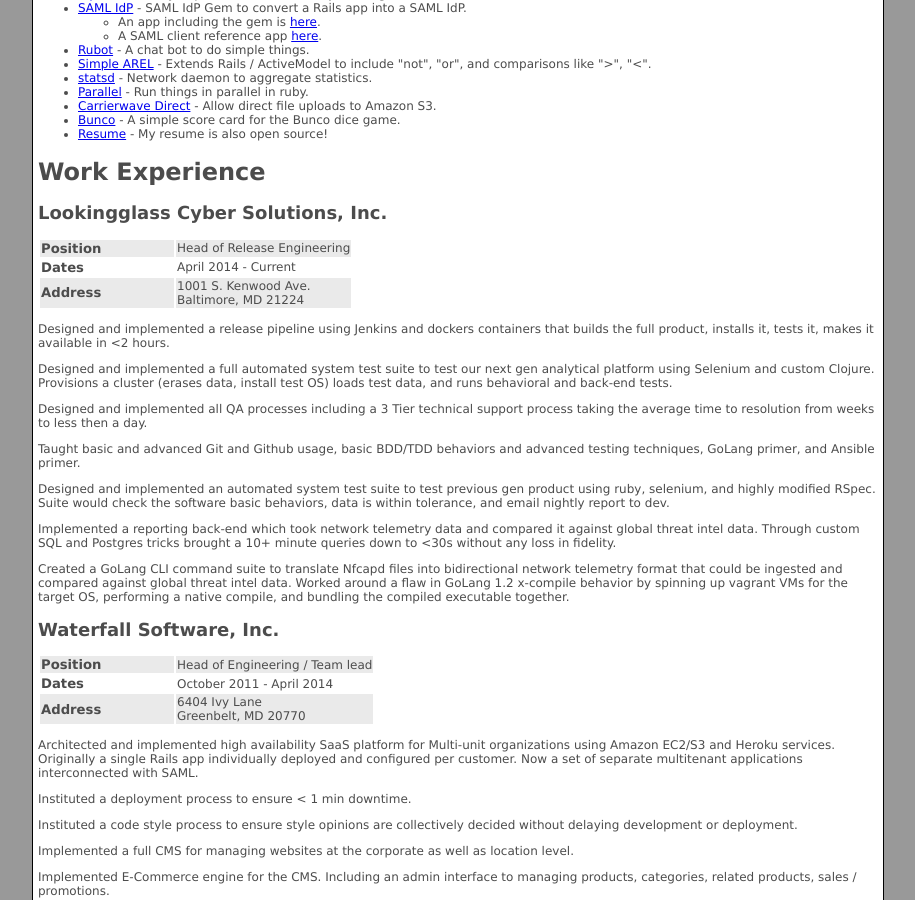
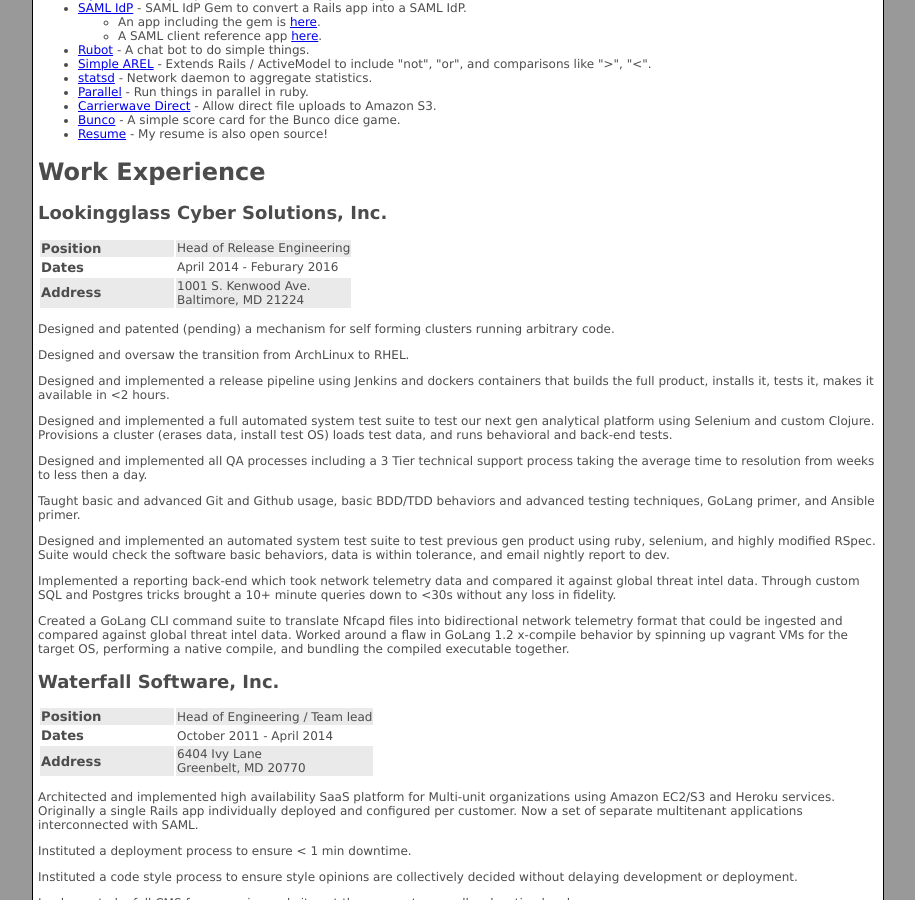
Before and after one commit to srvullupala/Resume, a Jekyll site: the page built from index.html, in a window 1280 px wide and 900 px high, scrolled down 754 px. Shown: the whole window, without its empty margins (182-1097 px from the left). Built offline with Jekyll 4.4.1, drawn with Linux system fonts in a browser that asks for light colours; Markdown is read by kramdown in place of the engine named in the settings.

Commit message:
Update LG end date.

```diff
--- a/_includes/work_lookingglass.html
+++ b/_includes/work_lookingglass.html
@@ -7,7 +7,7 @@
   </tr>
   <tr>
     <td class="first even">Dates</td>
-    <td class=even> April 2014 - Current </td>
+    <td class=even> April 2014 - Feburary 2016 </td>
   </tr>
   <tr>
     <td class="first odd">Address</td>
@@ -15,10 +15,10 @@
   </tr>
 </table>
 
-<!-- <p>Designed and patented (pending) a mechanism for self forming -->
-<!--   clusters running arbitrary code.</p> -->
+<p>Designed and patented (pending) a mechanism for self forming
+  clusters running arbitrary code.</p>
 
-<!-- <p>Designed and overseeing the transition from ArchLinux to RHEL.</p> -->
+<p>Designed and oversaw the transition from ArchLinux to RHEL.</p>
 
 <p>Designed and implemented a release pipeline using Jenkins and
   dockers containers that builds the full product, installs it, tests
```
